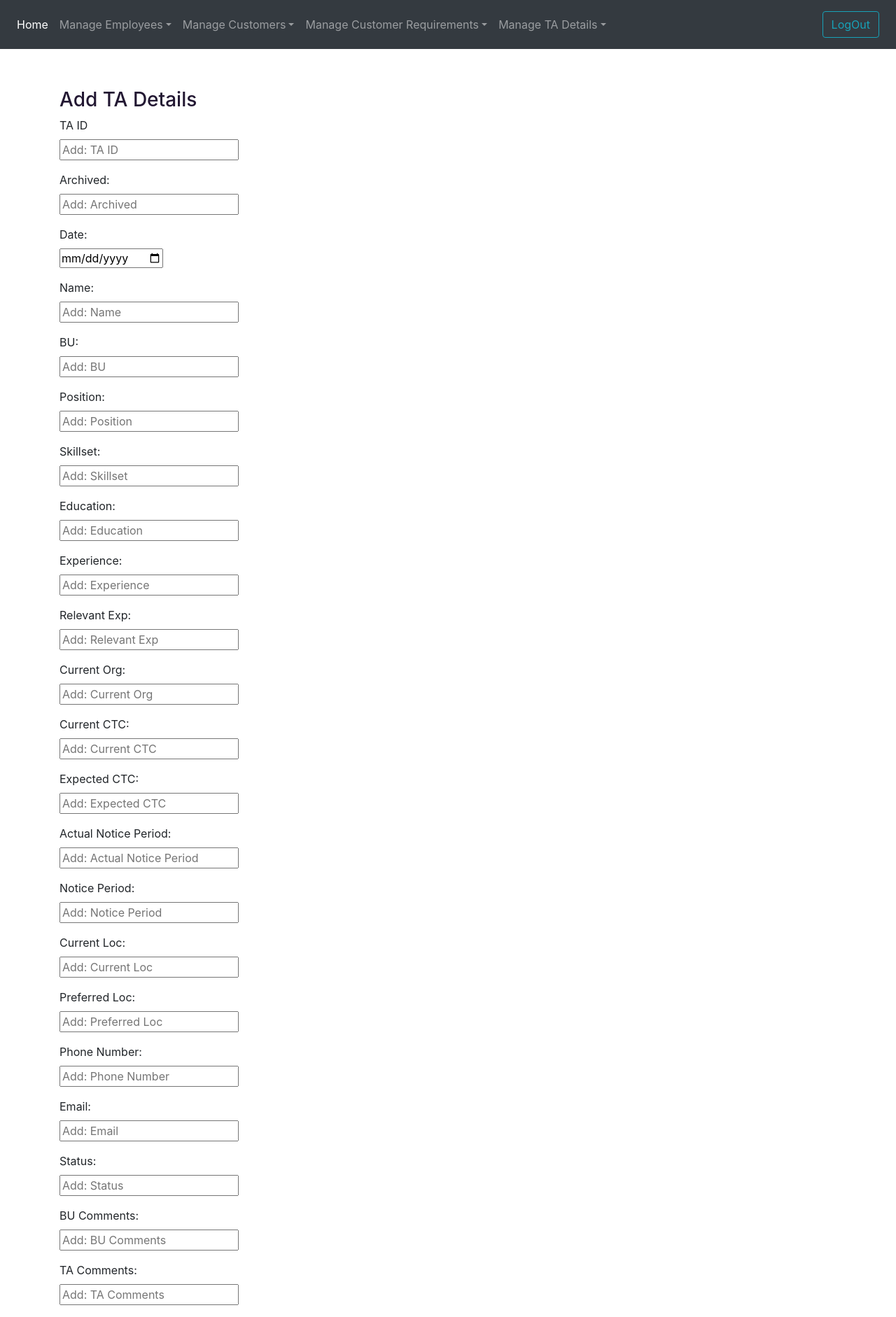
After one commit to TaranGovindMenon/Leadsoc_interns, a Django app: template emp_data/templates/addTA.html in a window 1280 px wide. The commit adds this page. Shown: the top 1882 px of the page at 70% size. Run offline with Django 3.2, Linux system fonts and the light colour scheme; the template is opened without the code that fills it, so the values that code supplies are empty; some libraries are stand-ins or nearby versions.

Commit message:
Changes according to requirements made : New dropdown for TA details, summary orientation fixed and duration field added in experience that will display the duration in days  once an experience is added in the database

```diff
--- a/emp_data/admin.py
+++ b/emp_data/admin.py
@@ -67,3 +67,7 @@ class Emp_ExperienceAdmin(ImportExportModelAdmin):
 admin.site.register(models.Remarks)
 
 admin.site.register(models.empRemarks)
+
+@admin.register(models.TA_Resource)
+class Ta_ResourceAdmin(ImportExportModelAdmin):
+    list_display=('ta_id','name','skillset','education','phone_number','email')
--- /dev/null
+++ b/emp_data/templates/addTA.html
@@ -0,0 +1,176 @@
+{% extends 'basic.html' %}
+{% block body %}
+    <div class="container">
+        <h3 style="color: rgba(16, 4, 33, 0.926);padding-top: 5%;">Add TA Details</h3>
+        <form action="/add_ta" method="POST">
+            {% csrf_token %}
+            <div class="form-group">
+                <label for="ta_id">TA ID</label>
+                <br>
+                <input type="number" name="ta_id" id="ta_id" placeholder="Add: TA ID">
+            </div>
+            <div class="form-group">
+                <label for="archived">Archived:</label>
+                <br>
+                <input type="text" name="archived" id="archived" placeholder="Add: Archived">
+            </div>
+            <div class="form-group">
+                <label for="date">Date:</label>
+                <br>
+                <input type="date" name="date" id="date" placeholder="Add: Date">
+            </div>
+            <div class="form-group">
+                <label for="name">Name:</label>
+                <br>
+                <input type="text" name="name" id="name" placeholder="Add: Name">
+            </div>
+            <div class="form-group">
+                <label for="BU">BU:</label>
+                <br>
+                <input type="text" name="BU" id="BU" placeholder="Add: BU">
+            </div>
+            <div class="form-group">
+                <label for="Position">Position:</label>
+                <br>
+                <input type="text" name="Position" id="Position" placeholder="Add: Position">
+            </div>
+            <div class="form-group">
+                <label for="skillset">Skillset:</label>
+                <br>
+                <input type="text" name="skillset" id="skillset" placeholder="Add: Skillset">
+            </div>
+            <div class="form-group">
+                <label for="education">Education:</label>
+                <br>
+                <input type="text" name="education" id="education" placeholder="Add: Education">
+            </div>
+            <div class="form-group">
+                <label for="experience">Experience:</label>
+                <br>
+                <input type="number" name="experience" id="experience" step="any" placeholder="Add: Experience">
+            </div>
+            <div class="form-group">
+                <label for="relevant_exp">Relevant Exp:</label>
+                <br>
+                <input type="number" name="relevant_exp" id="relevant_exp" step="any" placeholder="Add: Relevant Exp">
+            </div>
+            <div class="form-group">
+                <label for="current_org">Current Org:</label>
+                <br>
+                <input type="text" name="current_org" id="current_org" placeholder="Add: Current Org">
+            </div>
+            <div class="form-group">
+                <label for="current_ctc">Current CTC:</label>
+                <br>
+                <input type="number" name="current_ctc" id="current_ctc" step="any" placeholder="Add: Current CTC">
+            </div>
+            <div class="form-group">
+                <label for="expected_ctc">Expected CTC:</label>
+                <br>
+                <input type="number" name="expected_ctc" id="expected_ctc" step="any" placeholder="Add: Expected CTC">
+            </div>
+            <div class="form-group">
+                <label for="actual_notice_period">Actual Notice Period:</label>
+                <br>
+                <input type="number" name="actual_notice_period" id="actual_notice_period" placeholder="Add: Actual Notice Period">
+            </div>
+            <div class="form-group">
+                <label for="notice_period">Notice Period:</label>
+                <br>
+                <input type="number" name="notice_period" id="notice_period" placeholder="Add: Notice Period">
+            </div>
+            <div class="form-group">
+                <label for="current_loc">Current Loc:</label>
+                <br>
+                <input type="text" name="current_loc" id="current_loc" placeholder="Add: Current Loc">
+            </div>
+            <div class="form-group">
+                <label for="preferred_loc">Preferred Loc:</label>
+                <br>
+                <input type="text" name="preferred_loc" id="preferred_loc" placeholder="Add: Preferred Loc">
+            </div>
+            <div class="form-group">
+                <label for="phone_number">Phone Number:</label>
+                <br>
+                <input type="number" name="phone_number" id="phone_number" placeholder="Add: Phone Number">
+            </div>
+            <div class="form-group">
+                <label for="email">Email:</label>
+                <br>
+                <input type="email" name="email" id="email" placeholder="Add: Email">
+            </div>
+            <div class="form-group">
+                <label for="status">Status:</label>
+                <br>
+                <input type="text" name="status" id="status" placeholder="Add: Status">
+            </div>
+            <div class="form-group">
+                <label for="BU_comments">BU Comments:</label>
+                <br>
+                <input type="text" name="BU_comments" id="BU_comments" placeholder="Add: BU Comments">
+            </div>
+            <div class="form-group">
+                <label for="TA_comments">TA Comments:</label>
+                <br>
+                <input type="text" name="TA_comments" id="TA_comments" placeholder="Add: TA Comments">
+            </div>
+            <div class="form-group">
+                <label for="comment_by_prerana">Comment By Prerana:</label>
+                <br>
+                <input type="text" name="comment_by_prerana" id="comment_by_prerana" placeholder="Add: Comment By Prerana">
+            </div>
+            <div class="form-group">
+                <label for="T1_panel">T1 Panel:</label>
+                <br>
+                <input type="text" name="T1_panel" id="T1_panel" placeholder="Add: T1 Panel">
+            </div>
+            <div class="form-group">
+                <label for="T1_IW_date">T1 IW Date:</label>
+                <br>
+                <input type="date" name="T1_IW_date" id="T1_IW_date" placeholder="Add: T1 IW Date">
+            </div>
+            <div class="form-group">
+                <label for="T2_panel">T2 Panel:</label>
+                <br>
+                <input type="text" name="T2_panel" id="T2_panel" placeholder="Add: T2 Panel">
+            </div>
+            <div class="form-group">
+                <label for="T2_IW_date">T2 IW Date:</label>
+                <br>
+                <input type="date" name="T2_IW_date" id="T2_IW_date" placeholder="Add: T2 IW Date">
+            </div>
+            <div class="form-group">
+                <label for="source">Source:</label>
+                <br>
+                <input type="text" name="source" id="source" placeholder="Add: Source">
+            </div>
+            <div class="form-group">
+                <label for="Rec_prime">Rec Prime:</label>
+                <br>
+                <input type="text" name="Rec_prime" id="Rec_prime" placeholder="Add: Rec Prime">
+            </div>
+            <div class="form-group">
+                <label for="Domain">Domain:</label>
+                <br>
+                <input type="text" name="Domain" id="Domain" placeholder="Add: Domain">
+            </div>
+            <div class="form-group">
+                <label for="T1">T1:</label>
+                <br>
+                <input type="text" name="T1" id="T1" placeholder="Add: T1">
+            </div>
+            <div class="form-group">
+                <label for="T2">T2:</label>
+                <br>
+                <input type="text" name="T2" id="T2" placeholder="Add: T2">
+            </div>
+            <!-- <div class="form-group">
+                <label for="resume">Resume:</label>
+                <input type="file" name="resume" id="resume">
+            </div> -->
+            <br>
+            <input type="submit" value="Submit">
+        </form>
+
+    </div>
+{% endblock %}
--- a/emp_data/templates/basic.html
+++ b/emp_data/templates/basic.html
@@ -101,6 +101,14 @@
 
                                 </div>
                               </li>
+                              <li class="nav-item dropdown">
+                                <a href="#" class="nav-link dropdown-toggle" data-toggle="dropdown">Manage TA Details</a>
+                                <div class="dropdown-menu">
+                                    <a class="dropdown-item" onclick="location.href='/add_ta'">Add TA Details</a>
+                                    <a class="dropdown-item" onclick="location.href='/show_ta'">List TA Details</a>
+                                    <a class="dropdown-item" href="/ta_upload">Upload TA Details Excel File</a>
+                                </div>
+                              </li>
 
                 </ul>
                 <ul class="navbar-nav ml-auto">
--- a/emp_data/templates/showemp.html
+++ b/emp_data/templates/showemp.html
@@ -105,6 +105,7 @@
                         <th>Company</th>
                         <th>Customer Start Date</th>
                         <th>Customer End Date</th>
+                        <th>Duration (In Days)</th>
                         <th>Actions</th>
                       </tr>
                     </thead>
@@ -115,6 +116,7 @@
                         <td>{{val.refer_customer}}</td>
                         <td>{{val.customer_start_date}}</td>
                         <td>{{val.customer_end_date}}</td>
+                        <td>{{val.duration}}</td>
                         <td>
                           <button class="btn-success btn-sm">
                             <i class="fa-solid fa-pen-to-square"></i>
--- a/emp_data/templates/summary.html
+++ b/emp_data/templates/summary.html
@@ -7,7 +7,7 @@ Summary of customers
     <table class="table table-bordered table-hover" id="example">
     <thead>
         <th></th>
-        {% for val in saleslist %}
+        {% for val in bulist %}
         <th>{{val}}</th>
         {% endfor %}
         <th>Total Customers</th>
```
Also changed, not shown: emp_data/forms.py (+7 -0 lines), emp_data/models.py (+40 -0 lines), emp_data/templates/TA_upload.html (added, +14 -0 lines), emp_data/templates/home.html (+10 -0 lines), emp_data/templates/showTA.html (added, +282 -0 lines), emp_data/views.py (+82 -9 lines), management/urls.py (+8 -0 lines).
